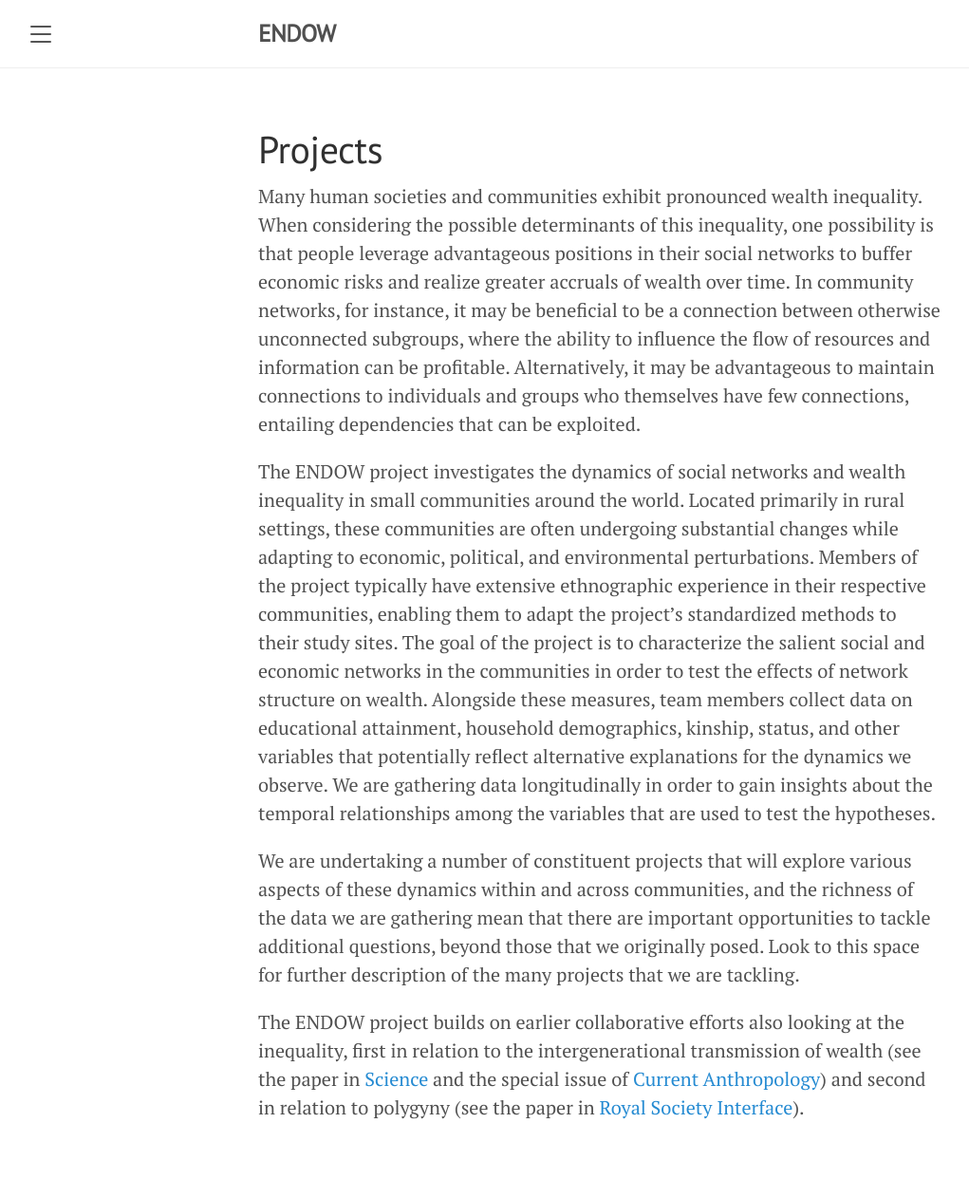
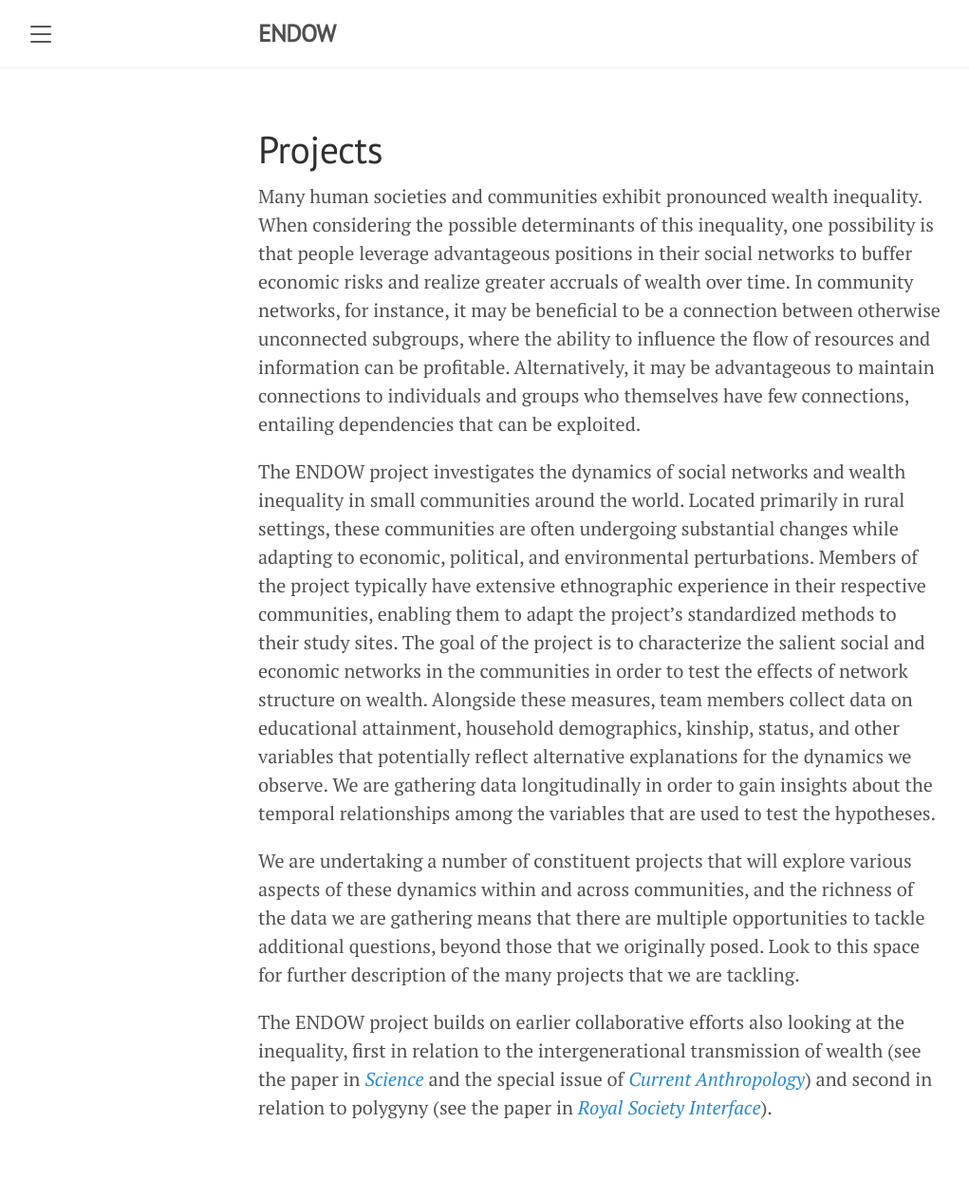
Before and after one commit to endowproject/endowproject.github.io, a Jekyll site: the page built from projects.md, in a window 1280 px wide. Shown: the whole page at 95% size, without its empty margins (8-1029 px from the left). Built offline with Jekyll 4.4.1, drawn with Linux system fonts in a browser that asks for light colours.

Commit message:
Update projects.md

```diff
--- a/projects.md
+++ b/projects.md
@@ -7,6 +7,6 @@ Many human societies and communities exhibit pronounced wealth inequality. When
 
 The ENDOW project investigates the dynamics of social networks and wealth inequality in small communities around the world. Located primarily in rural settings, these communities are often undergoing substantial changes while adapting to economic, political, and environmental perturbations. Members of the project typically have extensive ethnographic experience in their respective communities, enabling them to adapt the project’s standardized methods to their study sites. The goal of the project is to characterize the salient social and economic networks in the communities in order to test the effects of network structure on wealth. Alongside these measures, team members collect data on educational attainment, household demographics, kinship, status, and other variables that potentially reflect alternative explanations for the dynamics we observe. We are gathering data longitudinally in order to gain insights about the temporal relationships among the variables that are used to test the hypotheses.
 
-We are undertaking a number of constituent projects that will explore various aspects of these dynamics within and across communities, and the richness of the data we are gathering mean that there are important opportunities to tackle additional questions, beyond those that we originally posed. Look to this space for further description of the many projects that we are tackling.
+We are undertaking a number of constituent projects that will explore various aspects of these dynamics within and across communities, and the richness of the data we are gathering means that there are multiple opportunities to tackle additional questions, beyond those that we originally posed. Look to this space for further description of the many projects that we are tackling.
 
-The ENDOW project builds on earlier collaborative efforts also looking at the inequality, first in relation to the intergenerational transmission of wealth (see the paper in [Science](http://www.sciencemag.org/cgi/content/abstract/326/5953/682) and the special issue of [Current Anthropology](https://www.journals.uchicago.edu/toc/ca/2010/51/1)) and second in relation to polygyny (see the paper in [Royal Society Interface](https://royalsocietypublishing.org/doi/10.1098/rsif.2018.0035)).
+The ENDOW project builds on earlier collaborative efforts also looking at the inequality, first in relation to the intergenerational transmission of wealth (see the paper in [*Science*](http://www.sciencemag.org/cgi/content/abstract/326/5953/682) and the special issue of [*Current Anthropology*](https://www.journals.uchicago.edu/toc/ca/2010/51/1)) and second in relation to polygyny (see the paper in [*Royal Society Interface*](https://royalsocietypublishing.org/doi/10.1098/rsif.2018.0035)).
```
